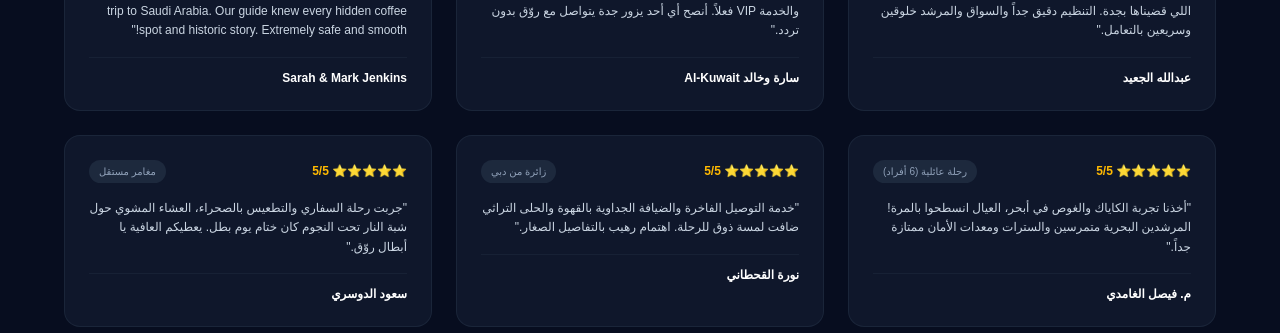
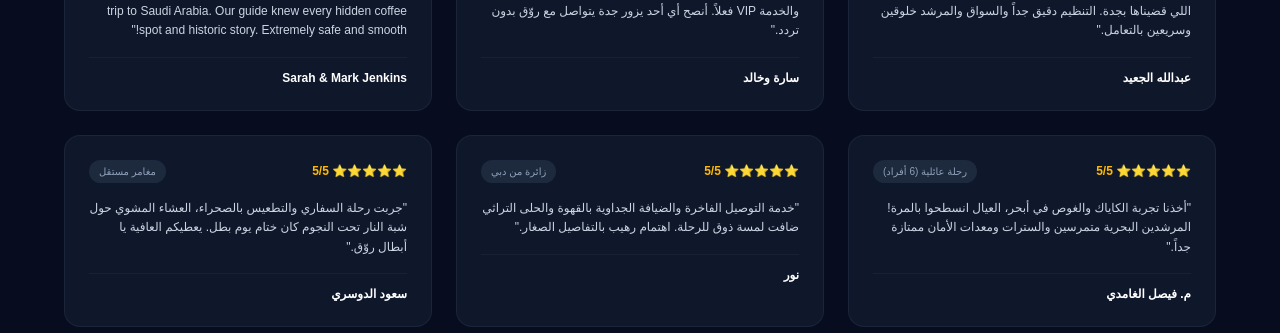
Before and after one commit to NawafAl58/jeddah-tours, a Next.js app: page / in a window 1280 px wide. Shown: the part 3790-4123 px from the top of the page. Built offline with nearby package versions, Linux system fonts and the light colour scheme.

Commit message:
Update page.tsx

```diff
--- a/app/page.tsx
+++ b/app/page.tsx
@@ -66,10 +66,10 @@ export default function Home() {
       reviewsSub: "استمع لما يقوله عملاؤنا عن تفاصيل رحلاتهم واستجمامهم معنا",
       reviews: [
         { name: "عبدالله الجعيد", role: "زائر من الرياض", comment: "خذينا باقة الـ 3 أيام الفل كامل، الصراحة خرافية! من أمتع الأيام اللي قضيناها بجدة. التنظيم دقيق جداً والسواق والمرشد خلوقين وسريعين بالتعامل.", rating: "5/5" },
-        { name: "سارة وخالد Al-Kuwait", role: "رحلة عرسان (الكويت)", comment: "رحلة اليخت والغروب كانت خيالية، العشاء البحري طازج ولذيذ والخدمة VIP فعلاً. أنصح أي أحد يزور جدة يتواصل مع روّق بدون تردد.", rating: "5/5" },
+        { name: "سارة وخالد ", role: "رحلة عرسان (الكويت)", comment: "رحلة اليخت والغروب كانت خيالية، العشاء البحري طازج ولذيذ والخدمة VIP فعلاً. أنصح أي أحد يزور جدة يتواصل مع روّق بدون تردد.", rating: "5/5" },
         { name: "Sarah & Mark Jenkins", role: "Tourists from UK", comment: "The Al-Balad historic tour was the absolute highlight of our trip to Saudi Arabia. Our guide knew every hidden coffee spot and historic story. Extremely safe and smooth!", rating: "5/5" },
         { name: "م. فيصل الغامدي", role: "رحلة عائلية (6 أفراد)", comment: "أخذنا تجربة الكاياك والغوص في أبحر، العيال انسطحوا بالمرة! المرشدين البحرية متمرسين والسترات ومعدات الأمان ممتازة جداً.", rating: "5/5" },
-        { name: "نورة القحطاني", role: "زائرة من دبي", comment: "خدمة التوصيل الفاخرة والضيافة الجداوية بالقهوة والحلى التراثي ضافت لمسة ذوق للرحلة. اهتمام رهيب بالتفاصيل الصغار.", rating: "5/5" },
+        { name: "نور ", role: "زائرة من دبي", comment: "خدمة التوصيل الفاخرة والضيافة الجداوية بالقهوة والحلى التراثي ضافت لمسة ذوق للرحلة. اهتمام رهيب بالتفاصيل الصغار.", rating: "5/5" },
         { name: "سعود الدوسري", role: "مغامر مستقل", comment: "جربت رحلة السفاري والتطعيس بالصحراء، العشاء المشوي حول شبة النار تحت النجوم كان ختام يوم بطل. يعطيكم العافية يا أبطال روّق.", rating: "5/5" }
       ]
     },
```
